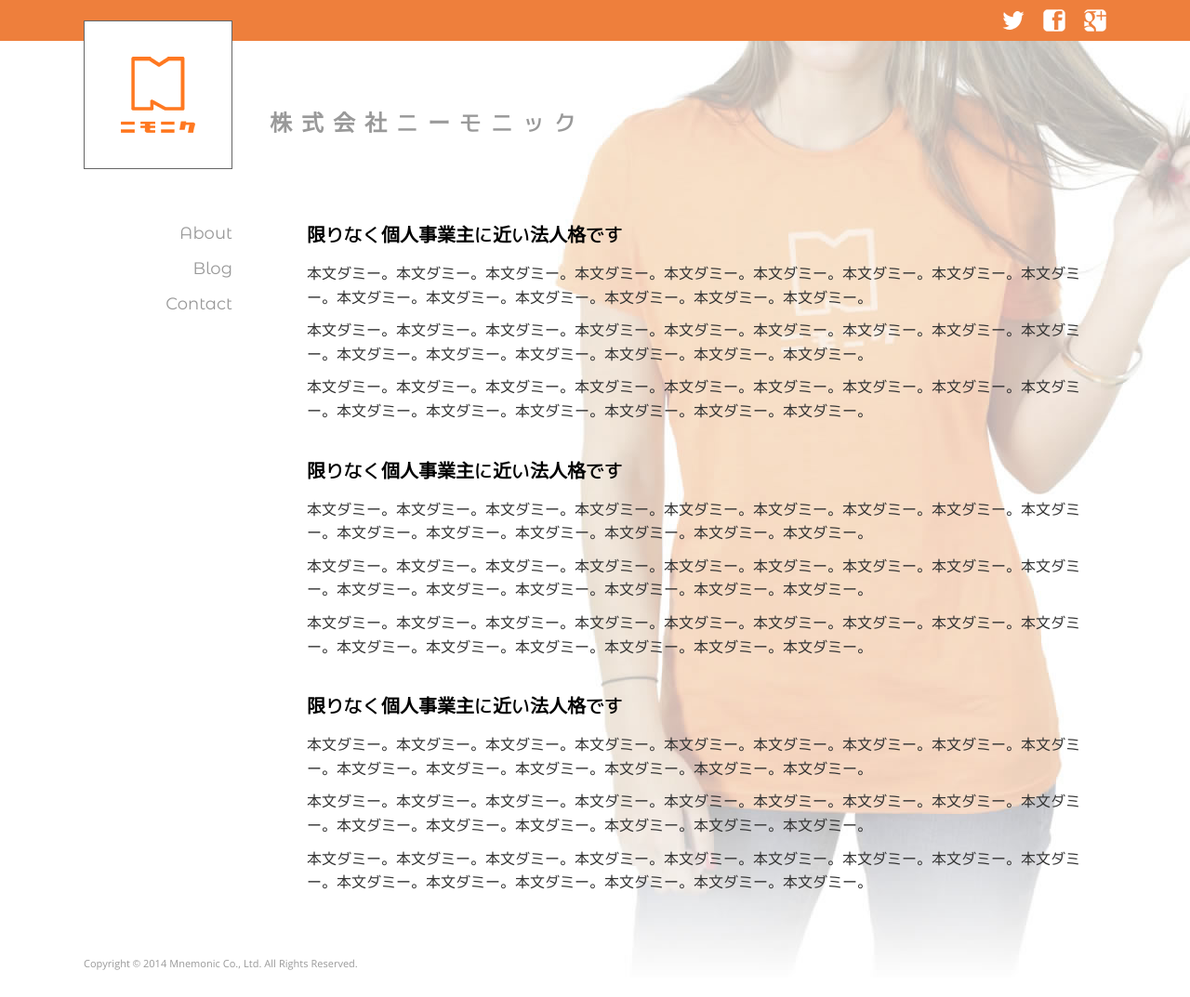
After one commit to mnemonic-co-jp/mnemonic-official, a Python web app: template templates/about.jinja2 in a window 1280 px wide. The commit adds this page. Shown: the whole page at 93% size. Run offline with Jinja, Linux system fonts and the light colour scheme; the template is opened without the code that fills it, so the values that code supplies are empty; some libraries are stand-ins or nearby versions.

Commit message:
テンプレートの共通部分抽出、2nd ページのひな型作成など

```diff
--- a/main.py
+++ b/main.py
@@ -18,6 +18,11 @@ jinja_environment.filters.update({
 class MainHandler(webapp2.RequestHandler):
 	def get(self):
 		template = jinja_environment.get_template('index.jinja2')
+		self.response.out.write(template.render())
+
+class AboutHandler(webapp2.RequestHandler):
+	def get(self):
+		template = jinja_environment.get_template('about.jinja2')
 		self.response.out.write(template.render())
 
 class TestHandler(webapp2.RequestHandler):
@@ -52,6 +57,7 @@ class TwitterTestHandler(webapp2.RequestHandler):
 
 app = webapp2.WSGIApplication([
 	('/', MainHandler),
+	('/about', AboutHandler),
 	('/test', TestHandler),
 	('/test/twitter', TwitterTestHandler)
 ], debug=True)
--- a/static/css/style.css
+++ b/static/css/style.css
@@ -15,7 +15,7 @@
 
 body {
 	color: #333;
-	font-size: 14px;
+	font-size: 16px;
 	line-height: 1;
 	font-family: Verdena, Koruri, sans-serif;
 	background-color: #fff;
@@ -59,9 +59,17 @@ a img {
 
 #container {
 	position: relative;
-	background: #fff url("/images/bg_main.jpg") top center no-repeat;
+	background: #fff url("/images/bg_sub.jpg") top center no-repeat;
+	padding-bottom: 100px;
 	height: auto !important;
 	z-index: 0;
+}
+#container:after {
+	content: ".";
+	display: block;
+	visibility: hidden;
+	clear: both;
+	height: 0;
 }
 
 #header {
@@ -92,7 +100,7 @@ a img {
 			padding: 60px 0 0 0;
 		}
 			#main .nav ul li {
-				font-size: 114.3%;
+				font-size: 18px;
 				font-family: 'Montserrat Alternates', sans-serif;
 				list-style: none;
 				margin: 0 0 20px 0;
@@ -107,8 +115,21 @@ a img {
 				}
 	#main .body {
 		float: right;
+		padding-top: 20px;
 		width: 860px;
 	}
+		#main .body .article {
+			margin-top: 40px;
+		}
+			#main .body .article h2 {
+				color: #000;
+				font-size: 20px;
+				margin: 0 0 20px 0;
+			}
+			#main .body .article p {
+				line-height: 1.6;
+				margin: 0 0 10px 0;
+			}
 
 #footer {
 	position: absolute;
@@ -118,7 +139,7 @@ a img {
 }
 	#footer p.copyright {
 		color: #999;
-		font-size: 78.6%;
+		font-size: 11px;
 		margin: 30px auto;
 		width: 1100px;
 	}
--- a/static/js/common.js
+++ b/static/js/common.js
@@ -1 +1,16 @@
-//
+$(function() {
+
+	function resizeWindow() {
+		var topnavHeight = $('#subnav').height();
+		var viewportHeight = 'innerHeight' in window ? window.innerHeight : document.documentElement.offsetHeight;
+		var containerHeight = String(viewportHeight - topnavHeight - 100) + 'px';
+		$('#container').css({
+			minHeight: containerHeight,
+			height: containerHeight
+		});
+	}
+	resizeWindow();
+
+	$(window).resize(resizeWindow);
+
+});
--- /dev/null
+++ b/templates/about.jinja2
@@ -0,0 +1,24 @@
+{% extends 'base.jinja2' %}
+
+{% block title %}ニーモニックについて｜{% endblock %}
+
+{% block content %}
+	<article class="article">
+		<h2>限りなく個人事業主に近い法人格です</h2>
+		<p>本文ダミー。本文ダミー。本文ダミー。本文ダミー。本文ダミー。本文ダミー。本文ダミー。本文ダミー。本文ダミー。本文ダミー。本文ダミー。本文ダミー。本文ダミー。本文ダミー。本文ダミー。</p>
+		<p>本文ダミー。本文ダミー。本文ダミー。本文ダミー。本文ダミー。本文ダミー。本文ダミー。本文ダミー。本文ダミー。本文ダミー。本文ダミー。本文ダミー。本文ダミー。本文ダミー。本文ダミー。</p>
+		<p>本文ダミー。本文ダミー。本文ダミー。本文ダミー。本文ダミー。本文ダミー。本文ダミー。本文ダミー。本文ダミー。本文ダミー。本文ダミー。本文ダミー。本文ダミー。本文ダミー。本文ダミー。</p>
+	</article>
+	<article class="article">
+		<h2>限りなく個人事業主に近い法人格です</h2>
+		<p>本文ダミー。本文ダミー。本文ダミー。本文ダミー。本文ダミー。本文ダミー。本文ダミー。本文ダミー。本文ダミー。本文ダミー。本文ダミー。本文ダミー。本文ダミー。本文ダミー。本文ダミー。</p>
+		<p>本文ダミー。本文ダミー。本文ダミー。本文ダミー。本文ダミー。本文ダミー。本文ダミー。本文ダミー。本文ダミー。本文ダミー。本文ダミー。本文ダミー。本文ダミー。本文ダミー。本文ダミー。</p>
+		<p>本文ダミー。本文ダミー。本文ダミー。本文ダミー。本文ダミー。本文ダミー。本文ダミー。本文ダミー。本文ダミー。本文ダミー。本文ダミー。本文ダミー。本文ダミー。本文ダミー。本文ダミー。</p>
+	</article>
+	<article class="article">
+		<h2>限りなく個人事業主に近い法人格です</h2>
+		<p>本文ダミー。本文ダミー。本文ダミー。本文ダミー。本文ダミー。本文ダミー。本文ダミー。本文ダミー。本文ダミー。本文ダミー。本文ダミー。本文ダミー。本文ダミー。本文ダミー。本文ダミー。</p>
+		<p>本文ダミー。本文ダミー。本文ダミー。本文ダミー。本文ダミー。本文ダミー。本文ダミー。本文ダミー。本文ダミー。本文ダミー。本文ダミー。本文ダミー。本文ダミー。本文ダミー。本文ダミー。</p>
+		<p>本文ダミー。本文ダミー。本文ダミー。本文ダミー。本文ダミー。本文ダミー。本文ダミー。本文ダミー。本文ダミー。本文ダミー。本文ダミー。本文ダミー。本文ダミー。本文ダミー。本文ダミー。</p>
+	</article>
+{% endblock %}
--- a/templates/index.jinja2
+++ b/templates/base.jinja2
@@ -2,27 +2,21 @@
 <html lang="ja">
 <head>
 	<meta charset="UTF-8" />
+	<meta http-equiv="X-UA-Compatible" content="IE=edge">
+	<meta name="viewport" content="width=device-width, initial-scale=1">
 	<meta property="og:title" content="ニモニク - 株式会社ニーモニック" />
 	<meta property="og:image" content="http://www.mnemonic.co.jp/ogimage.png" />
 	<meta property="og:description" content="株式会社ニーモニックのオフィシャルサイトです。" />
-	<title>ニモニク - 株式会社ニーモニック</title>
+	<title>{% block title %}{% endblock %}ニモニク - 株式会社ニーモニック</title>
 	<link rel="shortcut icon" href="favicon.ico" />
 	<link rel="stylesheet" href="https://fonts.googleapis.com/css?family=Montserrat+Alternates" />
 	<link rel="stylesheet" href="/css/style.css" />
-	<style>
-		#home #main .body {
-			padding-top: 57px;
-		}
-		#home #main .body p {
-			color: #333;
-			font-size: 114.3%;
-			line-height: 1.6;
-			text-shadow: 0 1px 2px #fff;
-			margin: 0 0 .6em 0;
-		}
-	</style>
+	<script src="https://ajax.googleapis.com/ajax/libs/jquery/1.11.1/jquery.min.js"></script>
+	<script src="/js/common.js"></script>
+	{%- block head %}
+	{% endblock -%}
 </head>
-<body id="home">
+<body>
 	<nav id="subnav">
 		<div class="subnav-inner">
 			<div class="logo"><a href="/"><img src="/images/logo.png" alt="ニモニク" /></a></div>
@@ -46,30 +40,13 @@
 				</ul>
 			</nav>
 			<div class="body">
-				<p><strong>株式会社ニーモニック</strong>は2014年2月14日、スタートしました。</p>
-				<p>ウェブサイトは鋭意作成中ですので、しばらくお待ちください。</p>
+				{%- block content %}
+				{% endblock -%}
 			</div>
 		</div>
 		<footer id="footer">
 			<p class="copyright">Copyright &copy; 2014 Mnemonic Co., Ltd. All Rights Reserved.</p>
 		</footer>
 	</div>
-    <script src="https://ajax.googleapis.com/ajax/libs/jquery/1.11.1/jquery.min.js"></script>
-    <script src="/js/common.js"></script>
-	<script>
-		resizeWindow();
-
-		$(window).resize(resizeWindow);
-
-		function resizeWindow() {
-			var topnavHeight = document.getElementById('subnav').offsetHeight;
-			var viewportHeight = 'innerHeight' in window ? window.innerHeight : document.documentElement.offsetHeight;
-			var containerHeight = String(viewportHeight - topnavHeight) + 'px';
-			$('#container').css({
-				minHeight: containerHeight,
-				height: containerHeight
-			});
-		}
-	</script>
 </body>
 </html>
```
Also changed, not shown: static/images/bg_sub.jpg (added).
